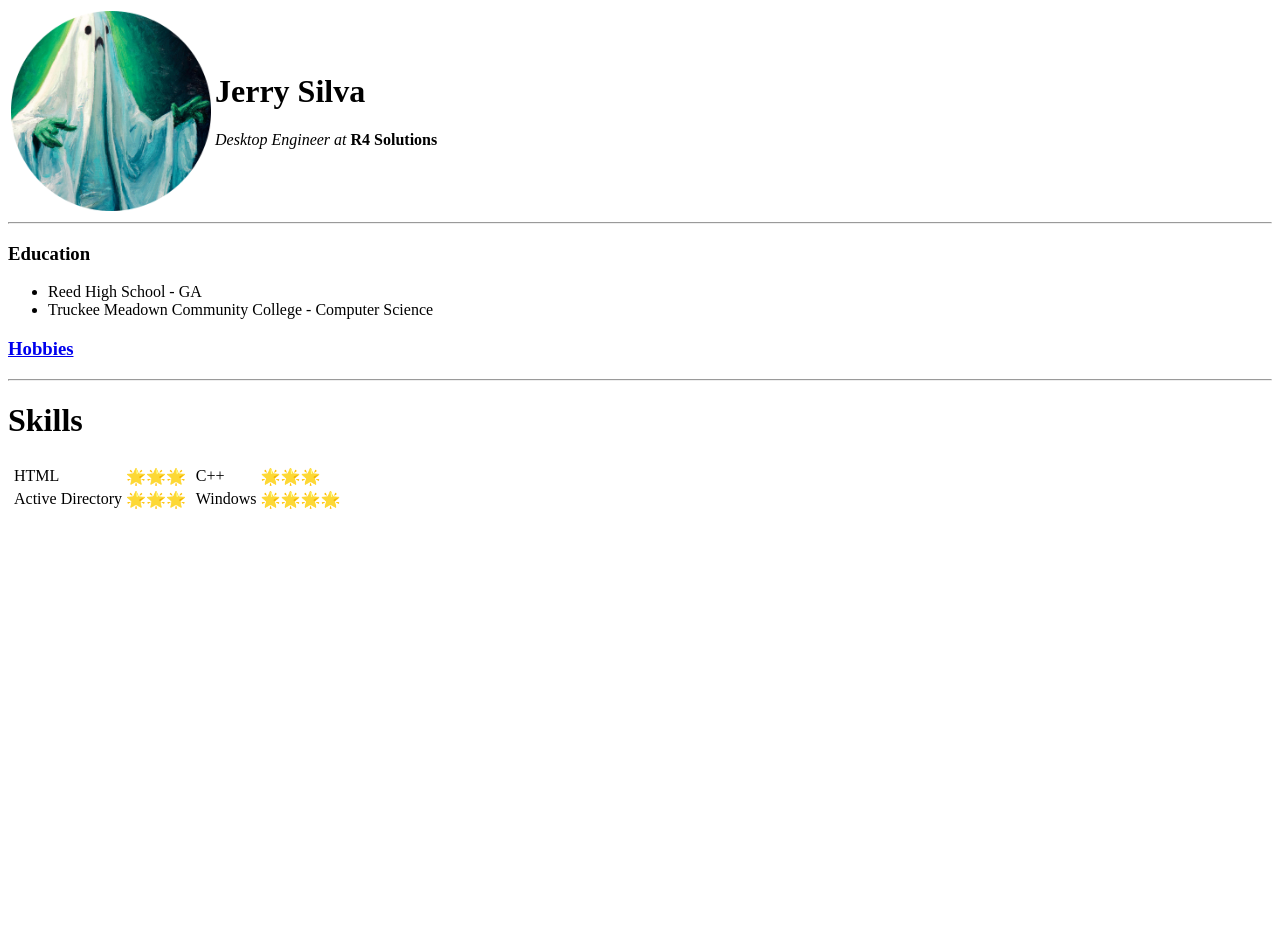
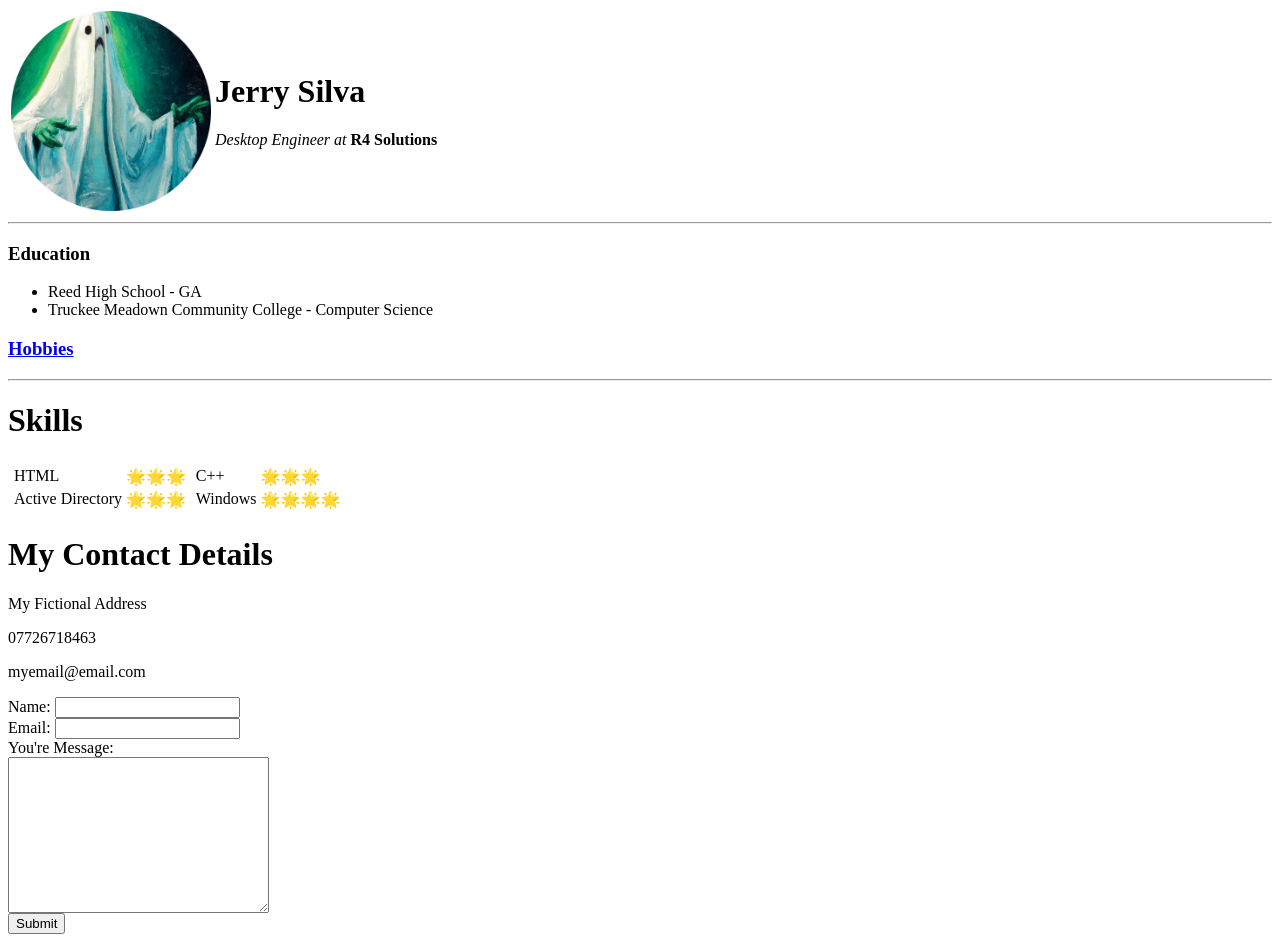
Before and after one commit to 80eights/Webz, a plain HTML site: page index.html in a window 1280 px wide. Before the commit the page ends 800 px from the top, so only its background shows below. Drawn offline with Linux system fonts and the light colour scheme.

Commit message:
Forms added to index

```diff
--- a/index.html
+++ b/index.html
@@ -69,6 +69,25 @@
 
     </table>
 
+    <h1>My Contact Details</h1>
+    <p>My Fictional Address</p>
+    <p>07726718463<p/>
+    <p>myemail@email.com</p>
+
+    <!--The following will have entries and a textarea that will open up your default email app to send the message. -->
+    <form action="mailto:trashme808@gmail.com" method="post" enctype="text/plain">
+        <label>Name: </label>
+        <input type="text" name="YourName">
+        <br>
+        <label>Email:</label>
+        <input type="email" name="YourEmail">
+        <br>
+        <label>You're Message:</label>
+        <br>
+        <textarea name="YourMessage" rows="10" cols="30"></textarea>
+        <br>
+        <input type="submit">
+  </form>
 </body>
 
 </html>
```
